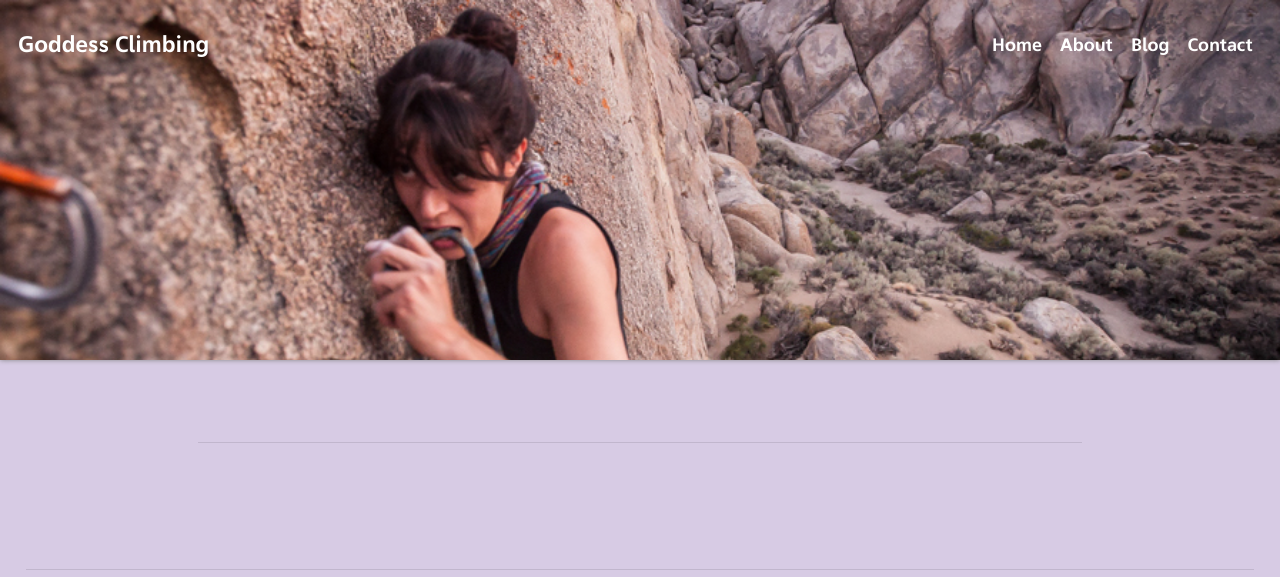
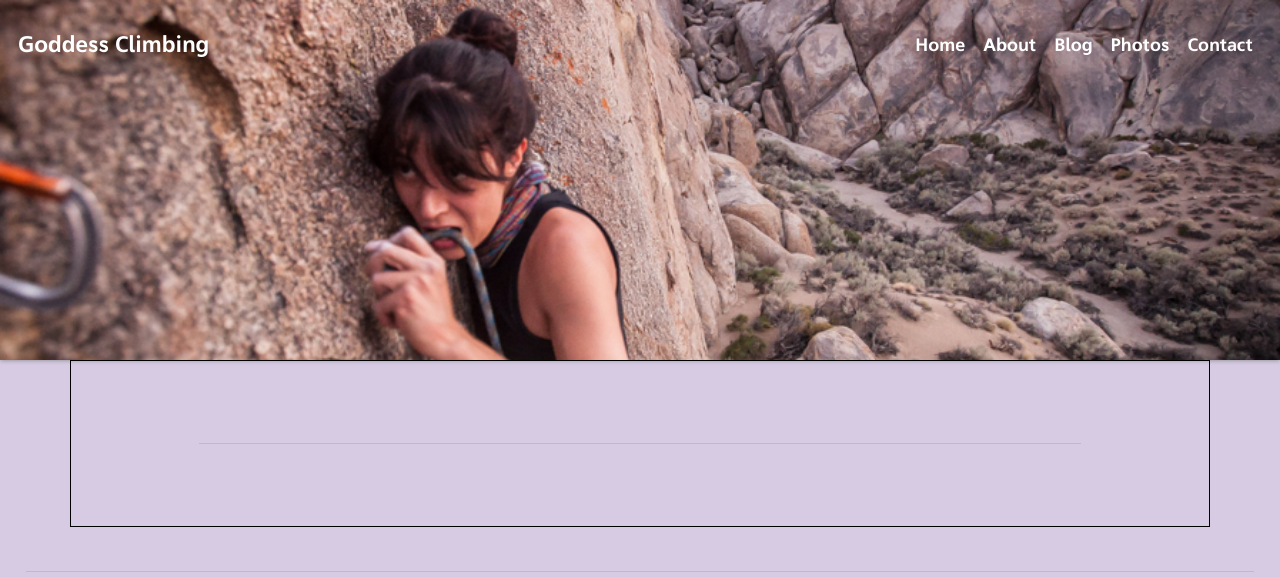
Before and after one commit to kevinsalcedo/goddess_v2, a React (Create React App) app in the folder frontend/: page / in a window 1280 px wide. Shown: the top 577 px of the page. Built offline with nearby package versions, Linux system fonts and the light colour scheme; no server answers.

Commit message:
added photogrid component template - before implementing back end

```diff
--- a/frontend/src/App.js
+++ b/frontend/src/App.js
@@ -6,6 +6,7 @@
 import About from './components/About';
 import PostList from './components/PostList';
 import PostDetail from './components/PostDetail';
+import PhotoGrid from './components/PhotoGrid';
 import Footer from './components/Footer';
 
 import 'bootstrap/dist/css/bootstrap.css';
@@ -21,6 +22,7 @@
           <Route exact path="/about" component={About} />
           <Route exact path="/blog" component={PostList} />
           <Route path="/blog/:postTitle" component={PostDetail} />
+          <Route exact path="/photos" component={PhotoGrid} />
           <Footer />
         </div>
       </BrowserRouter>
--- a/frontend/src/components/Header.js
+++ b/frontend/src/components/Header.js
@@ -50,6 +50,11 @@
               <span className="header-item header-link">Blog</span>
             </NavLink>
           </NavItem>
+          <NavItem>
+            <NavLink href='/photos'>
+              <span className="header-item header-link">Photos</span>
+            </NavLink>
+          </NavItem>
           <NavLink href='/contact'>
             <span className="header-item header-link">Contact</span>
           </NavLink>
--- /dev/null
+++ b/frontend/src/components/PhotoGrid.js
@@ -0,0 +1,15 @@
+import React from 'react';
+import {Container} from 'reactstrap';
+import 'bootstrap/dist/css/bootstrap.css';
+import '../css/PhotoGrid.css';
+
+class PhotoGrid extends React.Component {
+  render() {
+    return (<Container className="content-body">
+
+    </Container>
+    );
+  }
+}
+
+export default PhotoGrid;
--- /dev/null
+++ b/frontend/src/css/PhotoGrid.css
@@ -0,0 +1,3 @@
+.content-body {
+  border: 1px solid black;
+}
```
Also changed, not shown: 1 other file (tests, documents, lock files or other folders).
